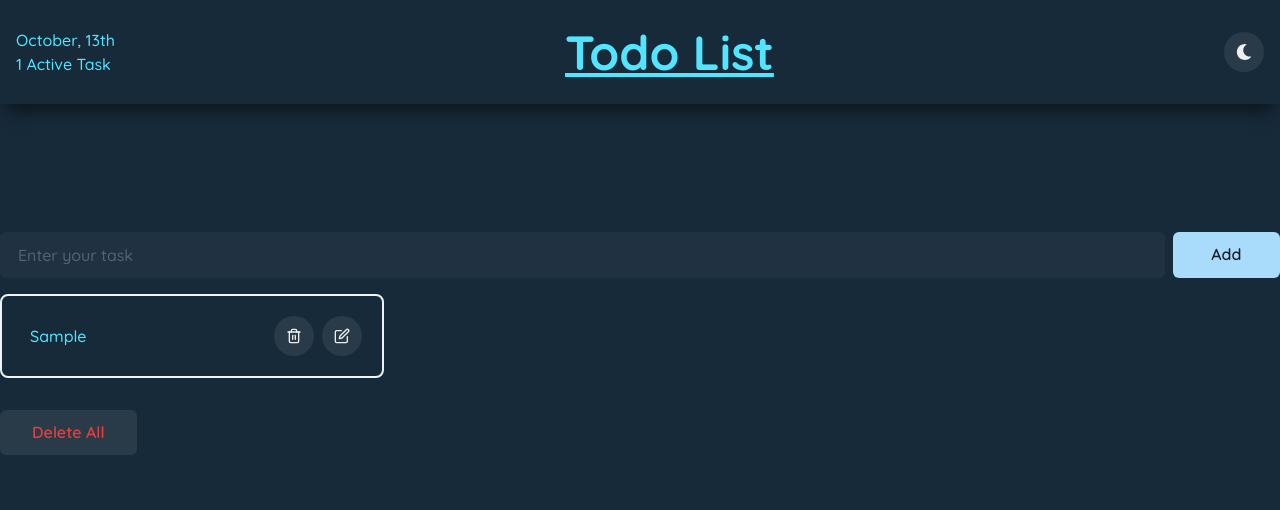
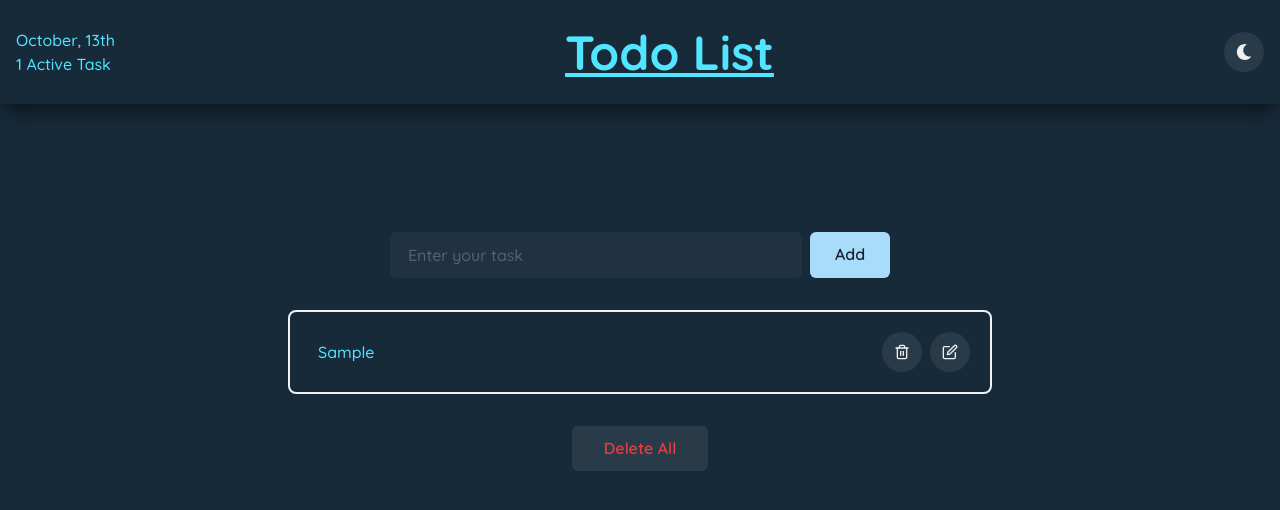
Before and after one commit to 1Sami1/to-do-app, a React (Vite) app: page / in a window 1280 px wide. Both pictures are taken after typing "Sample" into the empty fields and a click on the button "Add". Shown: the top 510 px of the page. Built offline with nearby package versions, Linux system fonts and the light colour scheme.

Commit message:
styled main componnent

```diff
--- a/src/App.jsx
+++ b/src/App.jsx
@@ -123,7 +123,7 @@ function App() {
 
       </header>
 
-      <section>
+      <section className="main-sec">
         <AddTask addTask={addTask} />
         <TaskList
           tasks={tasks}
--- a/src/components/DeleteTask.jsx
+++ b/src/components/DeleteTask.jsx
@@ -23,6 +23,7 @@ import {
           h='45'
           color='red.500'
           mt='8'
+          className="delete-all-btn"
           onClick={onOpen}
         >
           Delete All
--- a/src/components/tasks.jsx
+++ b/src/components/tasks.jsx
@@ -28,10 +28,11 @@ function TaskList({ tasks, updateTask, deleteTask, deleteTaskAll, checkTask }) {
         divider={<StackDivider />}
         borderColor='gray.100'
         borderWidth='2px'
+        className="main-stack"
         p='5'
         borderRadius='lg'
         w='100%'
-        maxW={{ base: "90vw", sm: "80vw", lg: "50vw", xl: "30vw" }}
+        maxW={{ base: "90vw", sm: "80vw", lg: "50vw", xl: "55vw" }}
         alignItems='stretch'
       >
         {tasks.map((task) => (
@@ -49,7 +50,7 @@ function TaskList({ tasks, updateTask, deleteTask, deleteTaskAll, checkTask }) {
             <DeleteTask
               task={task}
               deleteTask={deleteTask}
-              deleteTaskAll={deleteTaskAll}
+              deleteTaskAll ={deleteTaskAll}
             />
             <UpdateTask task={task} updateTask={updateTask} />
           </HStack>
--- a/src/styles/_body.scss
+++ b/src/styles/_body.scss
@@ -13,3 +13,33 @@
     background-color: $light-bg;
     font-family: 'Quicksand', sans-serif;
    }
+
+
+   .main-sec{
+    margin: 0 auto;
+        .add-task-form{
+            margin: 0 auto;
+            width: 300px;
+            .chakra-button{
+            width: 30px;
+            }
+        }
+        .main-stack{
+            margin: 0 auto;
+            margin-top: 2rem;
+        }
+        .delete-all-btn{
+            margin: 0 auto;
+            margin-top: 2rem;
+            text-align: center;
+        }
+   }
+
+   @media (min-width: 600px) {
+     .main-sec{
+        .add-task-form{
+            width: 500px;
+        }
+
+     }
+   }
```
